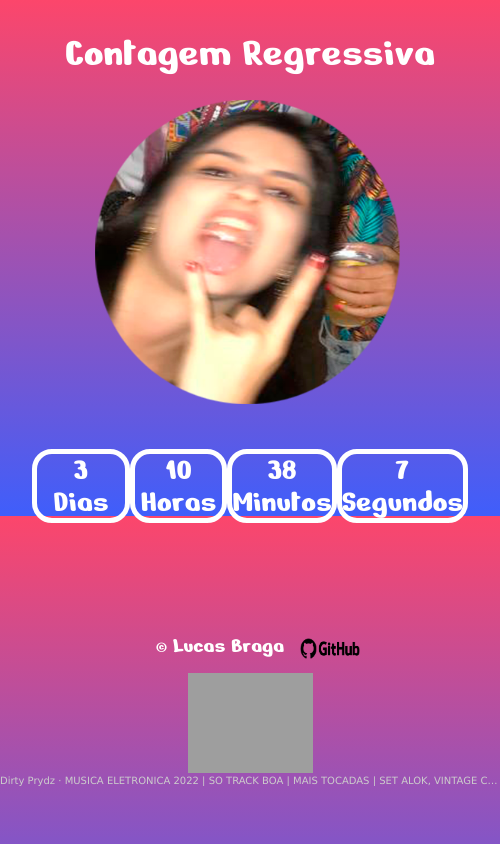
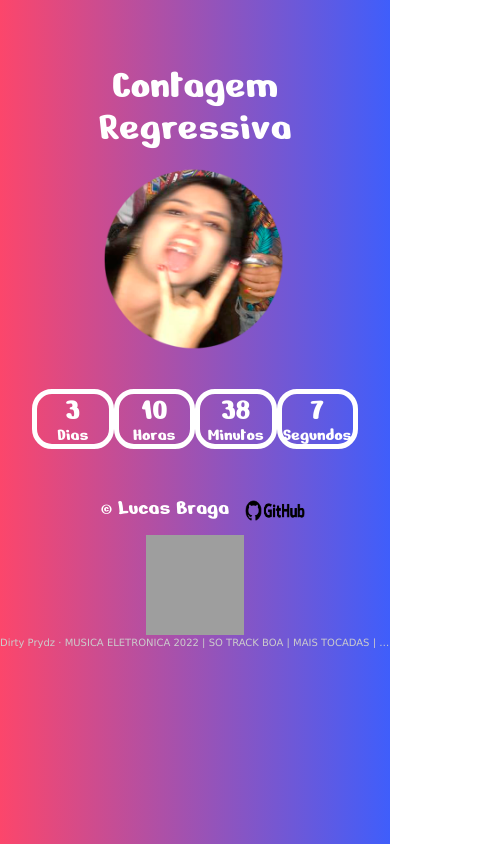
Before and after one commit to LucasCBraga/Contagem-Regressiva, a plain HTML site: page index.html in a window 390 px wide. Shown: the whole page, 500 px wide, since content can reach past the window. Drawn offline with Linux system fonts and the light colour scheme; grey boxes are pictures that could not be loaded.

Commit message:
alteracao tamanho da fonte para mobile

```diff
--- a/assets/CSS/style.css
+++ b/assets/CSS/style.css
@@ -35,7 +35,6 @@ span {
     display: flex;
     justify-content: center;
     align-items: center;
-    padding-top: 3rem;
 }
 
 h2 {
@@ -57,37 +56,23 @@ h2 {
     }
 
     .img-principal {
-        width: 500px;
+        width: 75%;
     }
 }
 
 
 @media screen and (max-width:470px) {
-    body {
-        width: 500px;
-        height: 500px;
-        padding-top: 1rem;
-        background: linear-gradient(180deg, #FC466B 0%, #3F5EFB 100%);
-    }
-
-    h1 {
-        padding: 1rem;
-
-    }
-
-    #relogio {
-        padding: 2rem;
-    }
 
     span {
-        padding: 1rem;
+        padding: .1rem;
     }
 
     .container {
-        width: 100%;
+        width: 25%;
     }
 
-    footer {
-        padding-top: 1rem;
+    .smalltext {
+        font-size: 18px;
     }
+
 }
```
